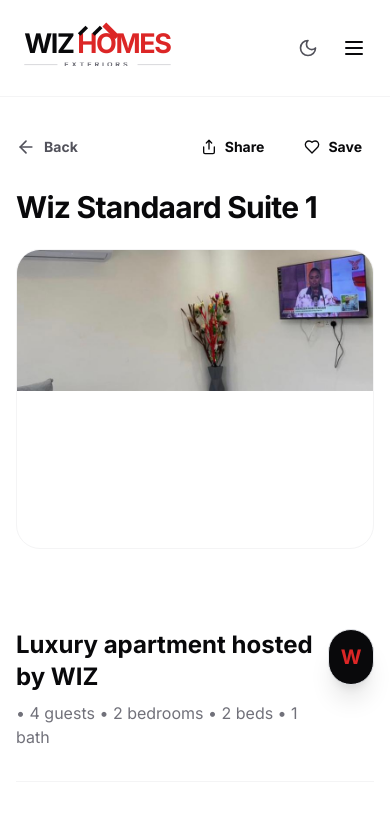
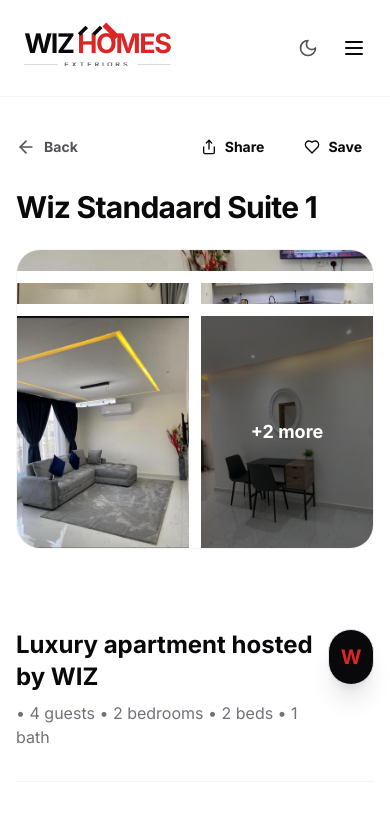
Before and after one commit to mrericsson000/WIZHOMES-WEBSITE-UPDATE-, a React (Vite) app in the folder wiz-homes(3)/: page /rooms/1 in a window 390 px wide. Shown: the top 835 px of the page. Built offline with nearby package versions, Linux system fonts and the light colour scheme.

Commit message:
fix: make mobile gallery viewable with lightbox modal

```diff
--- a/wiz-homes(3)/pages/RoomDetail.tsx
+++ b/wiz-homes(3)/pages/RoomDetail.tsx
@@ -17,6 +17,7 @@ const RoomDetail: React.FC = () => {
   const [descExpanded, setDescExpanded] = useState(false);
   const [amenitiesExpanded, setAmenitiesExpanded] = useState(false);
   const [notification, setNotification] = useState<{ message: string; type: 'success' | 'info' } | null>(null);
+  const [selectedImageIndex, setSelectedImageIndex] = useState<number | null>(null);
 
   // Form State
   const [checkIn, setCheckIn] = useState('2024-12-01');
@@ -48,6 +49,17 @@ const RoomDetail: React.FC = () => {
   };
 
   const images = room.gallery || [room.imageUrl];
+
+  const openGallery = (index: number) => setSelectedImageIndex(index);
+  const closeGallery = () => setSelectedImageIndex(null);
+  const nextImage = () => {
+    if (selectedImageIndex === null) return;
+    setSelectedImageIndex((selectedImageIndex + 1) % images.length);
+  };
+  const prevImage = () => {
+    if (selectedImageIndex === null) return;
+    setSelectedImageIndex((selectedImageIndex - 1 + images.length) % images.length);
+  };
 
   // Calculate nights and prices
   const nights = useMemo(() => {
@@ -110,19 +122,33 @@ const RoomDetail: React.FC = () => {
 
         {/* Gallery Grid */}
         {images.length > 0 && images[0] ? (
-          <div className="grid grid-cols-1 md:grid-cols-4 grid-rows-2 gap-4 h-[300px] md:h-[500px] rounded-3xl overflow-hidden border border-zinc-100 dark:border-zinc-800">
-            <div className="md:col-span-2 md:row-span-2 overflow-hidden">
-              <img src={images[0]} alt="" className="w-full h-full object-cover hover:scale-105 transition-transform duration-700 cursor-pointer" />
+          <div className="grid grid-cols-2 md:grid-cols-4 grid-rows-2 gap-3 md:gap-4 h-[300px] md:h-[500px] rounded-3xl overflow-hidden border border-zinc-100 dark:border-zinc-800">
+            <div className="col-span-2 md:col-span-2 md:row-span-2 overflow-hidden">
+              <img
+                src={images[0]}
+                alt={`${room.name} - Main photo`}
+                className="w-full h-full object-cover hover:scale-105 transition-transform duration-700 cursor-pointer"
+                onClick={() => openGallery(0)}
+              />
             </div>
-            <div className="hidden md:block overflow-hidden"><img src={images[1] || images[0]} alt="" className="w-full h-full object-cover hover:scale-105" /></div>
-            <div className="hidden md:block overflow-hidden"><img src={images[2] || images[0]} alt="" className="w-full h-full object-cover hover:scale-105" /></div>
-            <div className="hidden md:block overflow-hidden"><img src={images[3] || images[0]} alt="" className="w-full h-full object-cover hover:scale-105" /></div>
-            <div className="hidden md:block overflow-hidden relative">
-              <img src={images[4] || images[0]} alt="" className="w-full h-full object-cover hover:scale-105" />
-              <button onClick={() => showNotification('Opening full gallery...', 'info')} className="absolute bottom-6 right-6 px-4 py-2 bg-white dark:bg-zinc-900 border border-zinc-200 dark:border-zinc-700 rounded-xl text-sm font-bold shadow-xl hover:scale-105 transition-all">
-                Show all photos
-              </button>
-            </div>
+            {images.slice(1, 5).map((img, idx) => (
+              <div key={idx} className={`overflow-hidden ${idx === 3 && images.length > 5 ? 'relative' : ''}`}>
+                <img
+                  src={img || images[0]}
+                  alt={`${room.name} - Photo ${idx + 2}`}
+                  className="w-full h-full object-cover hover:scale-105 transition-transform duration-700 cursor-pointer"
+                  onClick={() => openGallery(idx + 1)}
+                />
+                {idx === 3 && images.length > 5 && (
+                  <button
+                    onClick={() => openGallery(4)}
+                    className="absolute inset-0 bg-black/50 flex items-center justify-center text-white font-black text-lg hover:bg-black/60 transition-colors"
+                  >
+                    +{images.length - 5} more
+                  </button>
+                )}
+              </div>
+            ))}
           </div>
         ) : (
           <div className="w-full h-[300px] md:h-[500px] rounded-3xl overflow-hidden border border-zinc-100 dark:border-zinc-800 bg-gradient-to-br from-zinc-200 to-zinc-300 dark:from-zinc-800 dark:to-zinc-700 flex items-center justify-center">
@@ -134,6 +160,59 @@ const RoomDetail: React.FC = () => {
               </svg>
               <p className="text-zinc-600 dark:text-zinc-300 font-semibold">Room images will be uploaded soon</p>
               <p className="text-zinc-500 dark:text-zinc-400 text-sm mt-2">High-quality photos coming shortly</p>
+            </div>
+          </div>
+        )}
+
+        {/* Gallery Modal */}
+        {selectedImageIndex !== null && (
+          <div className="fixed inset-0 z-[200] bg-black/95 flex items-center justify-center" onClick={closeGallery}>
+            <div className="relative w-full h-full md:w-auto md:h-auto md:max-w-5xl md:max-h-[80vh] flex items-center justify-center p-4 md:p-8" onClick={(e) => e.stopPropagation()}>
+              <button
+                onClick={closeGallery}
+                className="absolute top-4 right-4 md:top-8 md:right-8 z-10 w-10 h-10 md:w-12 md:h-12 bg-white/10 backdrop-blur-md rounded-full flex items-center justify-center hover:bg-red-600 hover:text-white transition-all text-white border border-white/20"
+                aria-label="Close gallery"
+              >
+                ✕
+              </button>
+
+              {images.length > 1 && (
+                <>
+                  <button
+                    onClick={prevImage}
+                    className="absolute left-2 md:left-4 top-1/2 -translate-y-1/2 z-10 w-10 h-10 md:w-12 md:h-12 bg-white/10 backdrop-blur-md rounded-full flex items-center justify-center hover:bg-white/20 transition-all text-white border border-white/20"
+                    aria-label="Previous image"
+                  >
+                    ‹
+                  </button>
+                  <button
+                    onClick={nextImage}
+                    className="absolute right-2 md:right-4 top-1/2 -translate-y-1/2 z-10 w-10 h-10 md:w-12 md:h-12 bg-white/10 backdrop-blur-md rounded-full flex items-center justify-center hover:bg-white/20 transition-all text-white border border-white/20"
+                    aria-label="Next image"
+                  >
+                    ›
+                  </button>
+                </>
+              )}
+
+              <img
+                src={images[selectedImageIndex] || images[0]}
+                alt={`${room.name} - Photo ${selectedImageIndex + 1}`}
+                className="w-full h-full object-contain"
+              />
+
+              {images.length > 1 && (
+                <div className="absolute bottom-4 left-1/2 -translate-x-1/2 flex space-x-2 overflow-x-auto max-w-[90vw] px-4 py-2 bg-black/50 rounded-full backdrop-blur-md">
+                  {images.map((img, idx) => (
+                    <button
+                      key={idx}
+                      onClick={() => setSelectedImageIndex(idx)}
+                      className={`w-2 h-2 rounded-full flex-shrink-0 transition-all ${idx === selectedImageIndex ? 'bg-red-600 scale-125' : 'bg-white/50 hover:bg-white/80'}`}
+                      aria-label={`Go to image ${idx + 1}`}
+                    />
+                  ))}
+                </div>
+              )}
             </div>
           </div>
         )}
```
